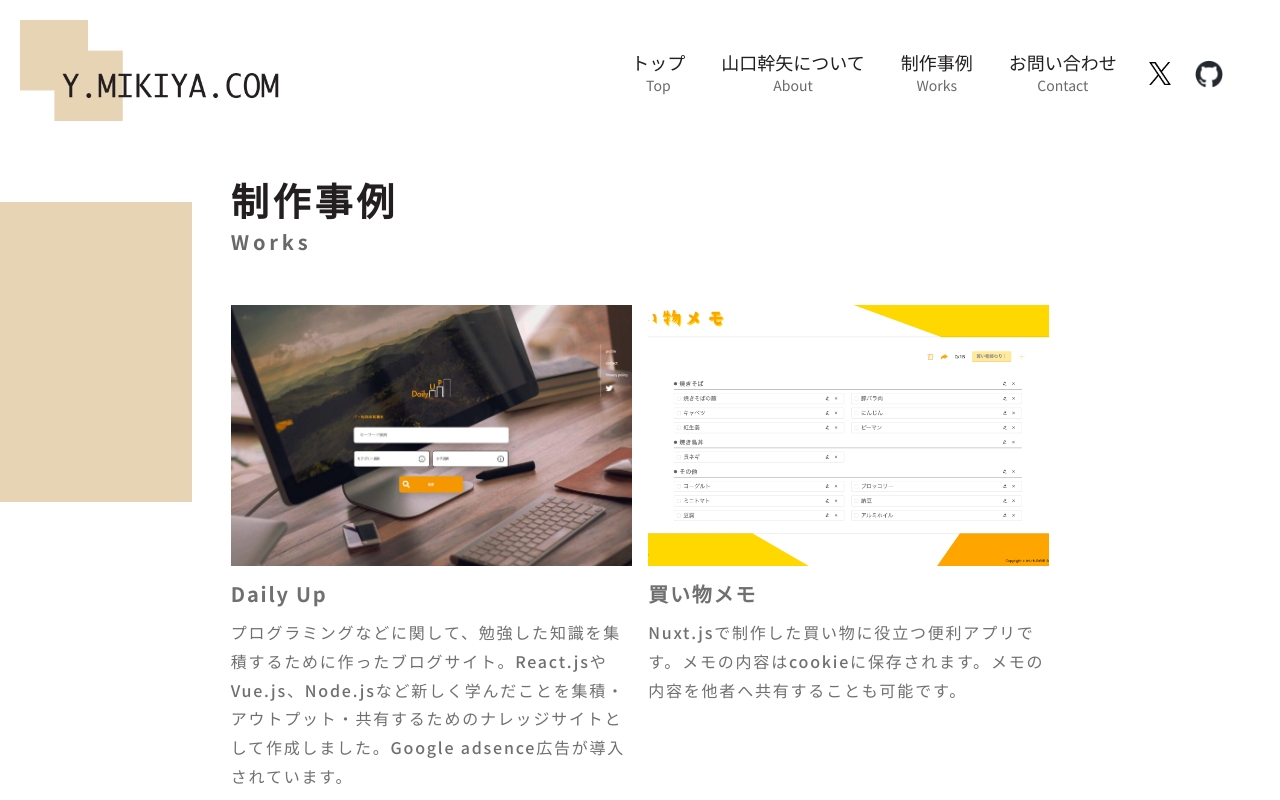
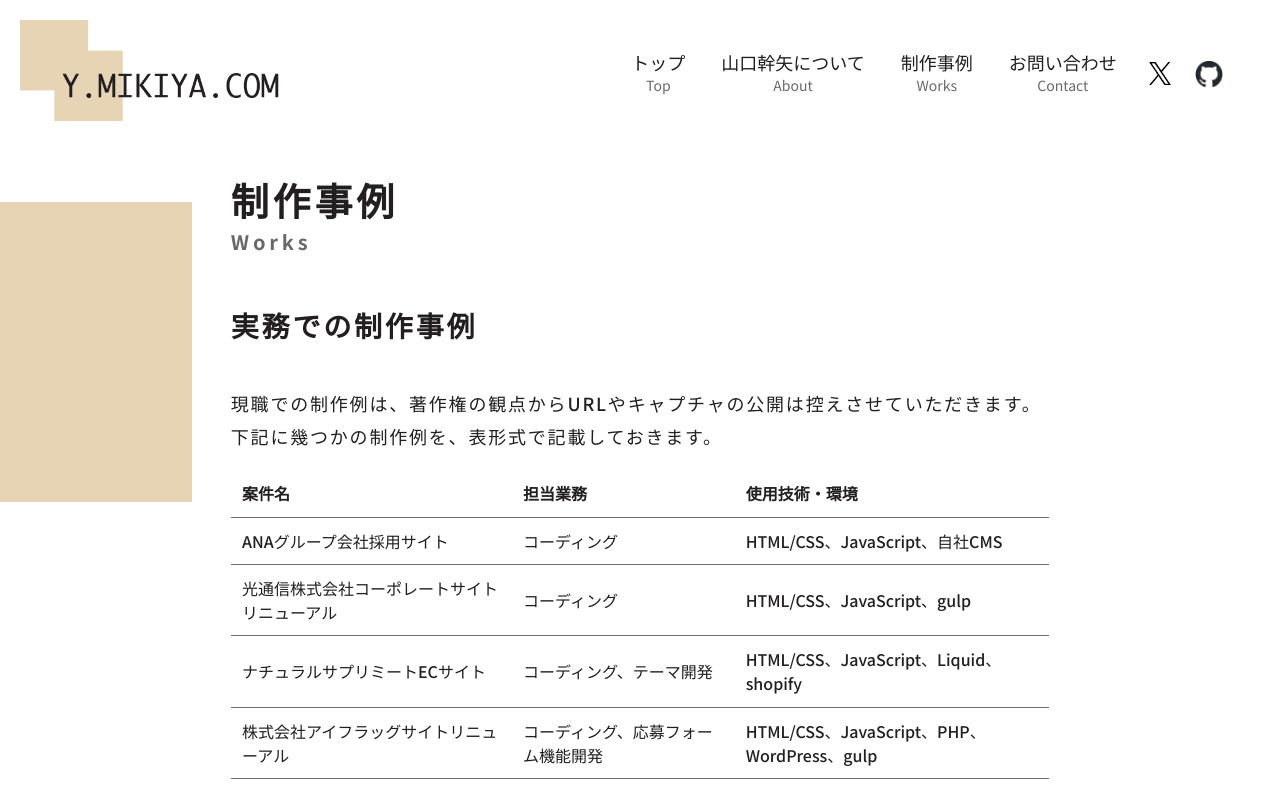
Before and after one commit to MikiyaYamaguchi/react_portfolio, a React (Create React App) app: page /works in a window 1280 px wide. Shown: the top 800 px of the page. Built offline with nearby package versions, Linux system fonts and the light colour scheme.

Commit message:
Worksページ修正

```diff
--- a/src/pages/Works.tsx
+++ b/src/pages/Works.tsx
@@ -33,6 +33,58 @@ const Works = () => {
         </AniTitle>
       </h1>
       <section>
+        <h2>
+          <AniTitle>
+            <span>実</span>
+            <span>務</span>
+            <span>で</span>
+            <span>の</span>
+            <span>制</span>
+            <span>作</span>
+            <span>事</span>
+            <span>例</span>
+          </AniTitle>
+        </h2>
+        <FadeIn>
+          <p>
+            現職での制作例は、著作権の観点からURLやキャプチャの公開は控えさせていただきます。
+            <br />
+            下記に幾つかの制作例を、表形式で記載しておきます。
+          </p>
+          <table>
+            <thead>
+              <tr>
+                <th>案件名</th>
+                <th>担当業務</th>
+                <th>使用技術・環境</th>
+              </tr>
+            </thead>
+            <tbody>
+              <tr>
+                <td>ANAグループ会社採用サイト</td>
+                <td>コーディング</td>
+                <td>HTML/CSS、JavaScript、自社CMS</td>
+              </tr>
+              <tr>
+                <td>光通信株式会社コーポレートサイトリニューアル</td>
+                <td>コーディング</td>
+                <td>HTML/CSS、JavaScript、gulp</td>
+              </tr>
+              <tr>
+                <td>ナチュラルサプリミートECサイト</td>
+                <td>コーディング、テーマ開発</td>
+                <td>HTML/CSS、JavaScript、Liquid、shopify</td>
+              </tr>
+              <tr>
+                <td>株式会社アイフラッグサイトリニューアル</td>
+                <td>コーディング、応募フォーム機能開発</td>
+                <td>HTML/CSS、JavaScript、PHP、WordPress、gulp</td>
+              </tr>
+            </tbody>
+          </table>
+        </FadeIn>
+      </section>
+      <section>
         <div className="row row_inline">
           {works.map((work) => (
             <div className="col span_6" key={work.id}>
```
